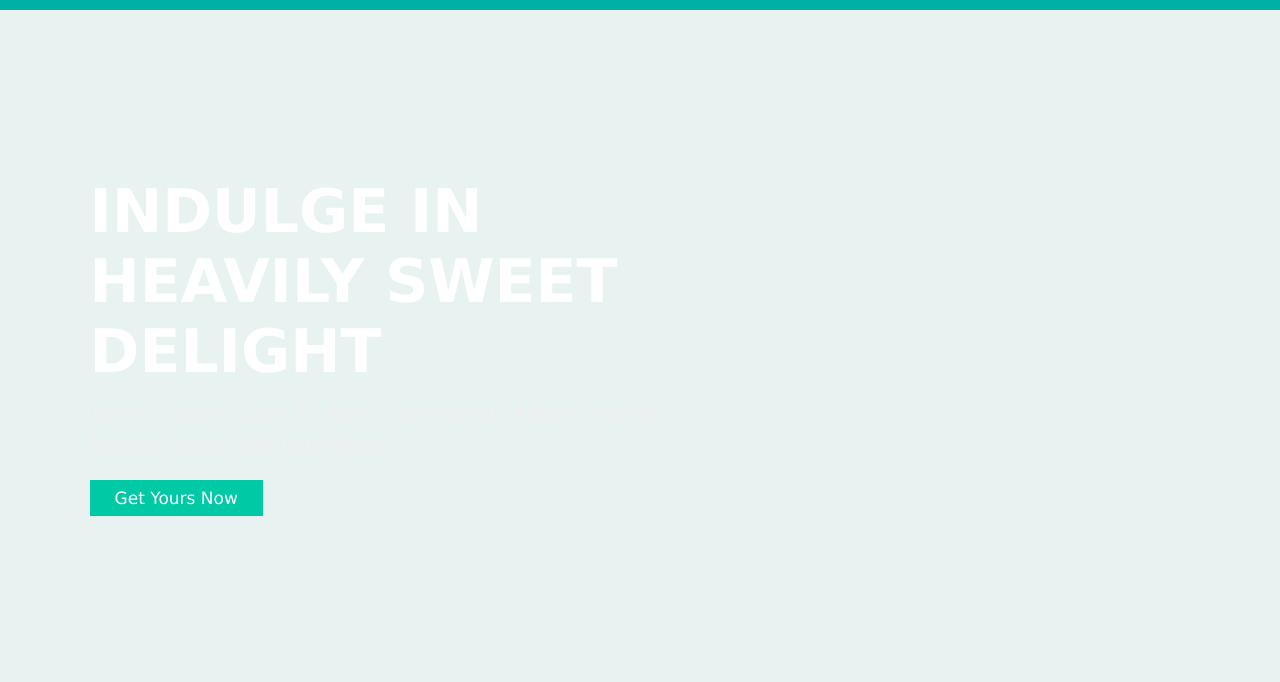
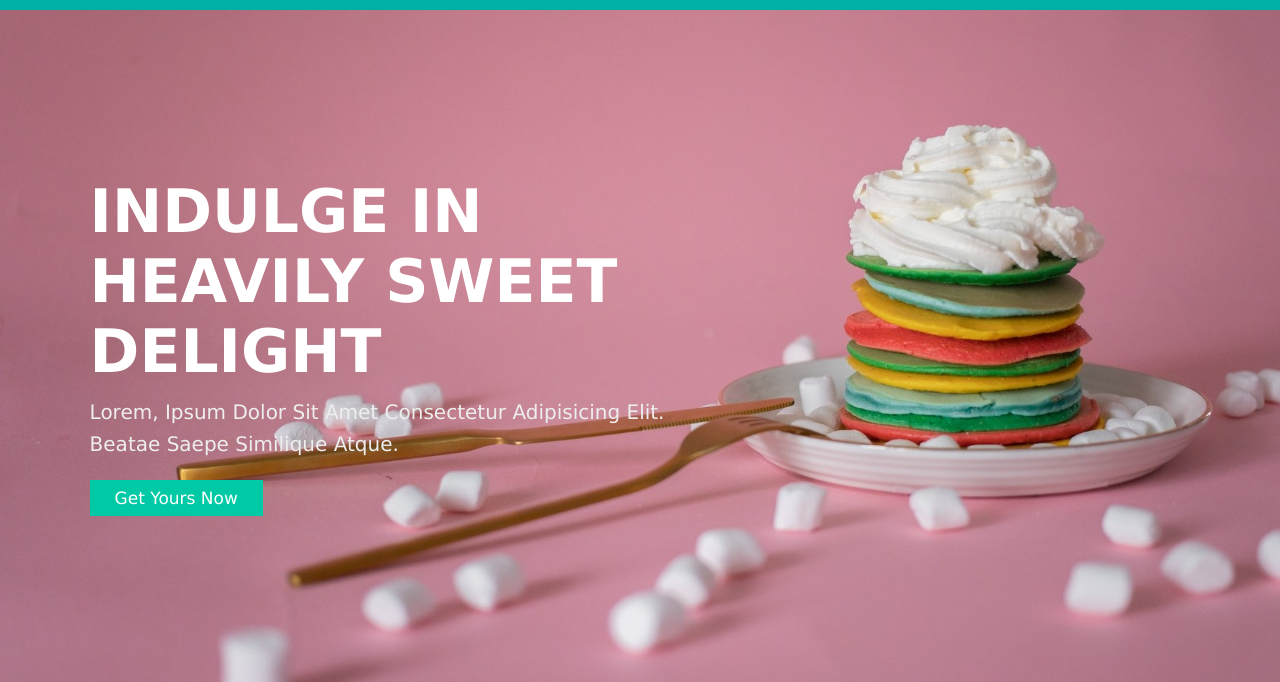
Before and after one commit to Deba2608/Bakery-Website, a plain HTML site: page index.html in a window 1280 px wide. Shown: the part 118-800 px from the top of the page. Drawn offline with Linux system fonts and the light colour scheme; the site is published under a folder, as on GitHub Pages, so addresses that start at the root find nothing.

Commit message:
Update style1.css

```diff
--- a/style1.css
+++ b/style1.css
@@ -195,7 +195,7 @@ section{
     margin-top: 16vh;
     min-height: 84vh;
     /* background-color: aqua; */
-    background-image: url("/images/background3.jpg");
+    background-image: url("images/background3.jpg");
     background-repeat: no-repeat;
     background-size: cover;
     background-position: right;
```
